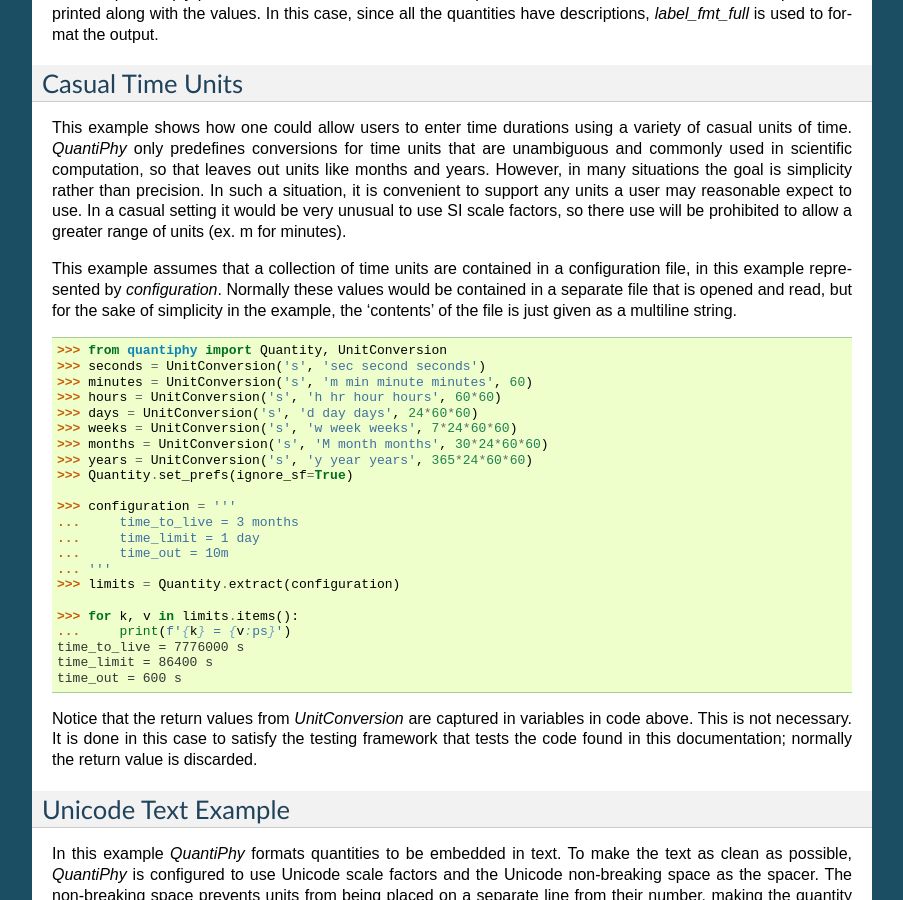
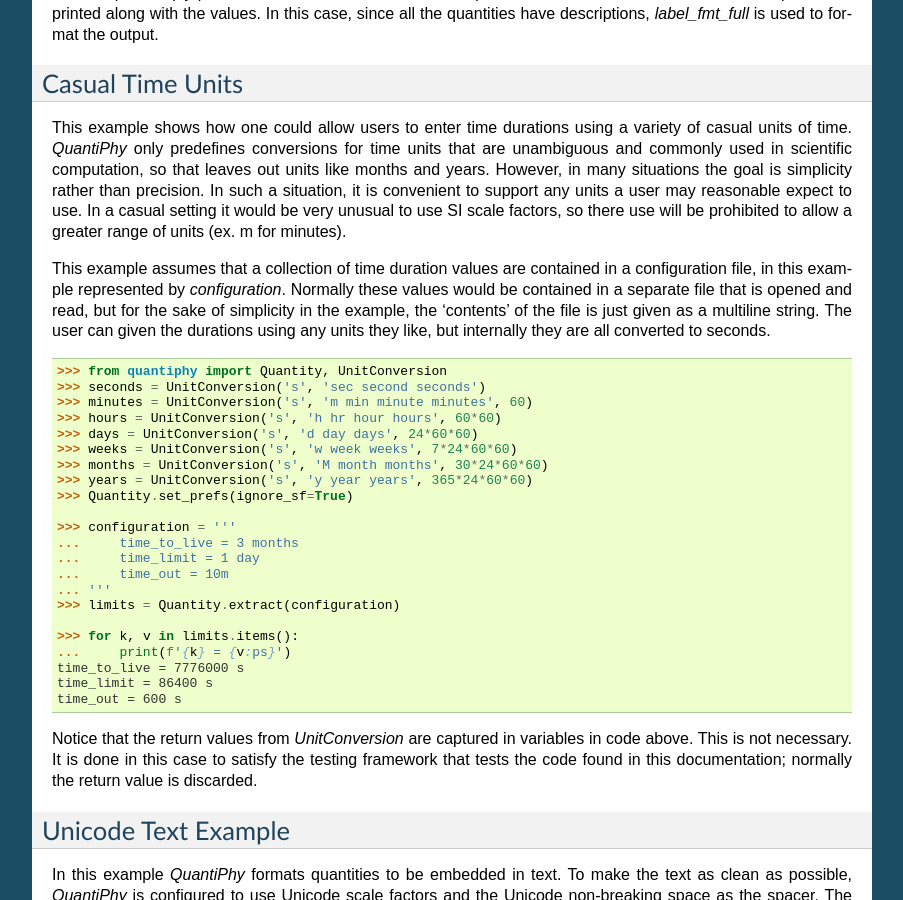
Before and after one commit to KenKundert/quantiphy, a Sphinx documentation site: the page built from doc/examples.rst, in a window 1280 px wide and 900 px high, scrolled down 3806 px. Shown: the whole window, without its empty margins (198-1101 px from the left). Built offline with Sphinx 7.4.7, drawn with Linux system fonts in a browser that asks for light colours.

Commit message:
Tweak the example documentation a bit.

```diff
--- a/doc/examples.rst
+++ b/doc/examples.rst
@@ -305,11 +305,12 @@ to support any units a user may reasonable expect to use. In a casual setting it
 would be very unusual to use SI scale factors, so there use will be prohibited
 to allow a greater range of units (ex. m for minutes).
 
-This example assumes that a collection of time units are contained in
+This example assumes that a collection of time duration values are contained in
 a configuration file, in this example represented by *configuration*. Normally
 these values would be contained in a separate file that is opened and read, but
 for the sake of simplicity in the example, the 'contents' of the file is just
-given as a multiline string.
+given as a multiline string. The user can given the durations using any units
+they like, but internally they are all converted to seconds.
 
 .. code-block:: python
 
@@ -647,7 +648,7 @@ to date.
     except OSError as e:
         error(os_error(e))
 
-Notice that *level* was specified twice, but the first proceeded by `--` causing
+Notice that *level* was specified twice, but the first proceeded by `#` causing
 it to be ignored.
 
 The output of this example can be used as the input to the next. With these
```
